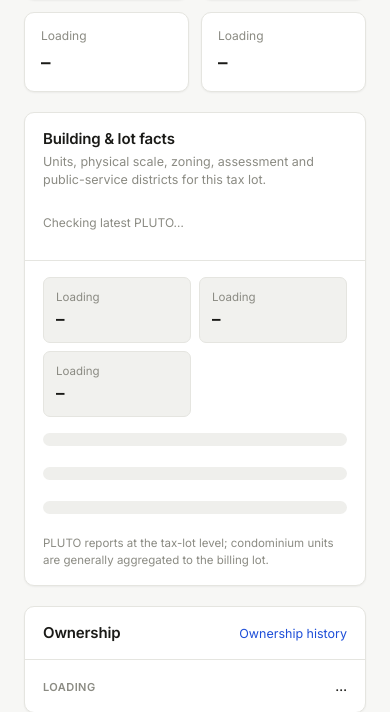
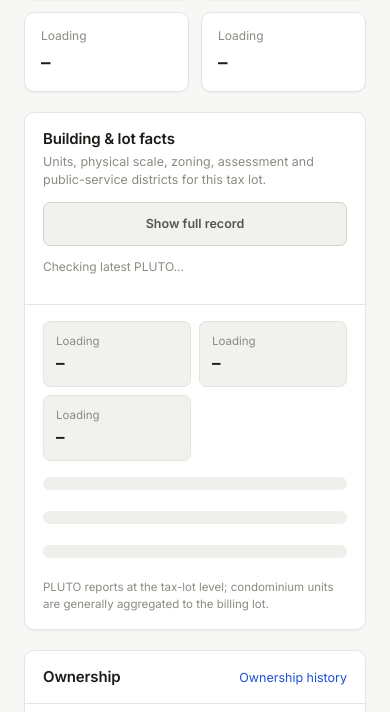
Before and after one commit to matthewmakh/NYC-DOB-permit-search-and-parse, a Python web app: template dashboard_html/templates/building_profile.html in a window 390 px wide. Shown: the part 542-1254 px from the top of the page. Run offline with Jinja, Linux system fonts and the light colour scheme; the template is opened without the code that fills it, so the values that code supplies are empty.

Commit message:
Add collapsible PLUTO building facts record

```diff
--- a/dashboard_html/static/css/profile.css
+++ b/dashboard_html/static/css/profile.css
@@ -1641,6 +1641,35 @@
     font-size: 12.5px;
     line-height: 1.45;
 }
+.building-facts-actions {
+    display: flex;
+    align-items: center;
+    justify-content: flex-end;
+    gap: 12px;
+    margin-left: auto;
+}
+.building-facts-toggle {
+    min-height: 44px;
+    padding: 0 12px;
+    color: var(--ink-2);
+    background: var(--surface-2);
+    border: 1px solid var(--line-2);
+    border-radius: var(--radius-sm);
+    font: inherit;
+    font-size: 12.5px;
+    font-weight: 600;
+    cursor: pointer;
+    transition: border-color 160ms ease, color 160ms ease, background 160ms ease;
+}
+.building-facts-toggle:hover {
+    color: var(--ink);
+    background: var(--surface);
+    border-color: var(--ink-3);
+}
+.building-facts-toggle:focus-visible {
+    outline: 2px solid var(--accent);
+    outline-offset: 3px;
+}
 .building-source-link {
     display: inline-flex;
     align-items: center;
@@ -1947,7 +1976,14 @@
 
 @media (max-width: 640px) {
     .building-intelligence-card .dossier-card-head { align-items: flex-start; }
-    .building-source-link { width: 100%; white-space: normal; }
+    .building-facts-actions {
+        width: 100%;
+        align-items: stretch;
+        flex-direction: column;
+        gap: 0;
+    }
+    .building-facts-toggle { width: 100%; }
+    .building-source-link { width: 100%; justify-content: flex-start; white-space: normal; }
     .building-facts-highlights { grid-template-columns: repeat(2, minmax(0, 1fr)); }
     .building-facts-groups { grid-template-columns: 1fr; }
     .building-fact-row { grid-template-columns: minmax(0, 1fr) minmax(0, 1fr); }
--- a/dashboard_html/static/js/building_profile.js
+++ b/dashboard_html/static/js/building_profile.js
@@ -200,6 +200,10 @@ document.addEventListener('DOMContentLoaded', async () => {
 
     // Setup modal
     setupRiskModal();
+
+    // Keep the top of the profile compact while making the full tax-lot
+    // record one clear action away (expanded by default on wide screens).
+    setupBuildingFactsDisclosure();
 
     // Load building data
     await loadBuildingProfile();
@@ -1091,6 +1095,39 @@ const PLUTO_EXTENSION = {
     EG: 'Extension and garage',
     N: 'None',
 };
+
+function setupBuildingFactsDisclosure() {
+    const button = document.getElementById('building-facts-toggle');
+    const groups = document.getElementById('building-facts-groups');
+    if (!button || !groups) return;
+
+    const wideScreen = window.matchMedia('(min-width: 901px)');
+    let userChangedState = false;
+
+    const setExpanded = (expanded) => {
+        groups.hidden = !expanded;
+        button.setAttribute('aria-expanded', String(expanded));
+        button.textContent = expanded ? 'Hide full record' : 'Show full record';
+    };
+
+    setExpanded(wideScreen.matches);
+    button.addEventListener('click', () => {
+        userChangedState = true;
+        setExpanded(button.getAttribute('aria-expanded') !== 'true');
+    });
+
+    const buildingNav = document.querySelector('[data-tab="building"]');
+    if (buildingNav) {
+        buildingNav.addEventListener('click', () => {
+            userChangedState = true;
+            setExpanded(true);
+        });
+    }
+
+    wideScreen.addEventListener('change', event => {
+        if (!userChangedState) setExpanded(event.matches);
+    });
+}
 
 function decodedPlutoCode(value, labels) {
     if (!hasFactValue(value)) return null;
--- a/dashboard_html/templates/building_profile.html
+++ b/dashboard_html/templates/building_profile.html
@@ -70,10 +70,16 @@
                     <h3 id="building-facts-heading">Building &amp; lot facts</h3>
                     <p class="card-subtitle">Units, physical scale, zoning, assessment and public-service districts for this tax lot.</p>
                 </div>
-                <a class="freshness-note building-source-link" id="building-facts-source"
-                   href="https://data.cityofnewyork.us/d/64uk-42ks" target="_blank" rel="noopener noreferrer">
-                    Checking latest PLUTO&hellip;
-                </a>
+                <div class="building-facts-actions">
+                    <button class="building-facts-toggle" id="building-facts-toggle"
+                            type="button" aria-expanded="false" aria-controls="building-facts-groups">
+                        Show full record
+                    </button>
+                    <a class="freshness-note building-source-link" id="building-facts-source"
+                       href="https://data.cityofnewyork.us/d/64uk-42ks" target="_blank" rel="noopener noreferrer">
+                        Checking latest PLUTO&hellip;
+                    </a>
+                </div>
             </div>
             <div class="dossier-card-body">
                 <div class="building-facts-highlights" id="building-facts-highlights" aria-live="polite">
@@ -81,7 +87,7 @@
                     <div class="building-fact-highlight skeleton"><span>Loading</span><strong>&ndash;</strong></div>
                     <div class="building-fact-highlight skeleton"><span>Loading</span><strong>&ndash;</strong></div>
                 </div>
-                <div class="building-facts-groups" id="building-facts-groups">
+                <div class="building-facts-groups" id="building-facts-groups" hidden>
                     <div class="skeleton-text"></div>
                     <div class="skeleton-text"></div>
                     <div class="skeleton-text"></div>
```
Also changed, not shown: filter_param_tests.py (+44 -0 lines), pipeline_unit_tests.py (+28 -1 lines), .playwright-cli/page-2026-08-31T17-19-35-049Z.yml (deleted).
